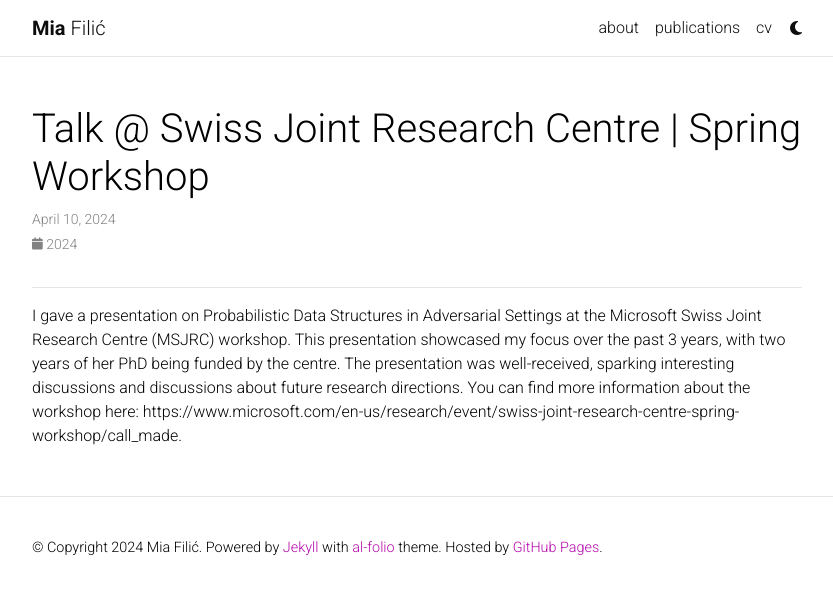
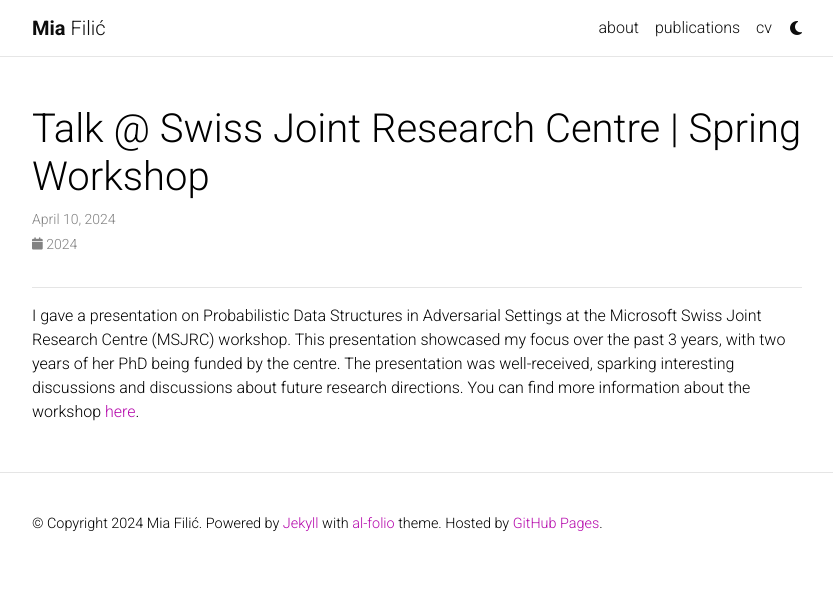
Before and after one commit to FilicMia/filicmia.github.io, a Jekyll site: the page built from _news/announcement_6.md, in a window 1280 px wide. Shown: the top 594 px of the page, without its empty margins (223-1056 px from the left). Built offline with Jekyll 4.4.1, drawn with Linux system fonts in a browser that asks for light colours; comment, search, counter and statistics services are not loaded; a style sheet for code colours, icons or effects is not loaded.

Commit message:
Update announcement_6.md

```diff
--- a/_news/announcement_6.md
+++ b/_news/announcement_6.md
@@ -9,4 +9,4 @@ related_posts: false
 ***
 
 I gave a presentation on Probabilistic Data Structures in Adversarial Settings at the Microsoft Swiss Joint Research Centre (MSJRC) workshop. This presentation showcased my focus over the past 3 years, with two years of her PhD being funded by the centre. The presentation was well-received, sparking interesting discussions and discussions about future research directions.
-You can find more information about the workshop here: https://www.microsoft.com/en-us/research/event/swiss-joint-research-centre-spring-workshop/call_made.
+You can find more information about the workshop [here](https://www.microsoft.com/en-us/research/event/swiss-joint-research-centre-spring-workshop/call_made).
```
